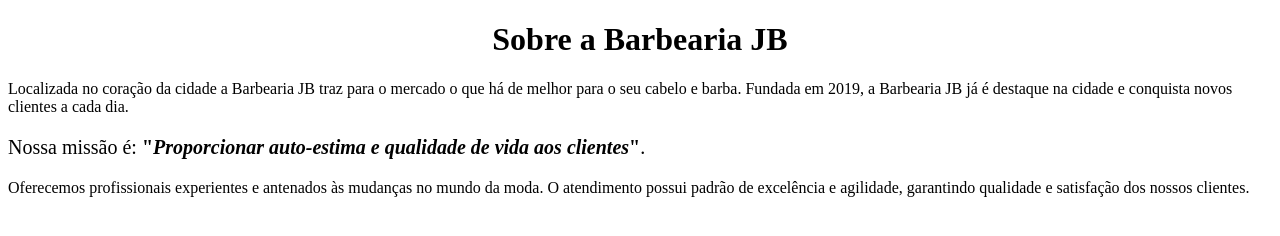
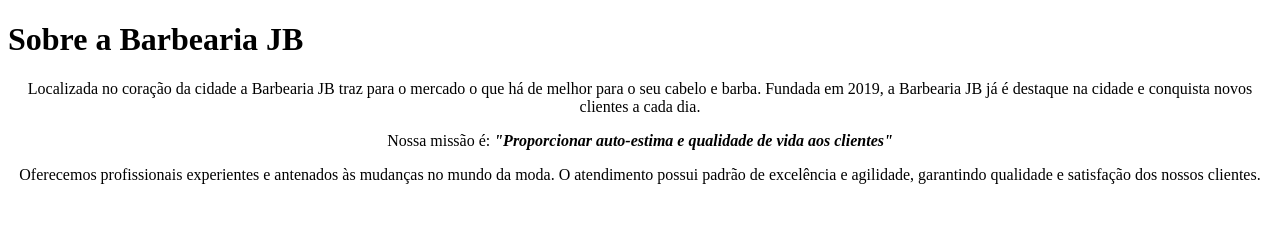
Before and after one commit to cristianjos1307/barbearia-jb-anjos, a plain HTML site: page index.html in a window 1280 px wide. Drawn offline with Linux system fonts and the light colour scheme.

Commit message:
Update index.html

```diff
--- a/index.html
+++ b/index.html
@@ -1,12 +1,31 @@
+<!DOCTYPE html>
+<html lang="pt-br">
 
-<!DOCTYPE html>
-<meta charset="UTF-8">
-<html lang="pt-br">
-<h1 style="text-align:center">Sobre a Barbearia JB</h1>
+	<head>
+		<meta charset="UTF-8">
+		<title> Barbearia JB </title>
 
-<p >Localizada no coração da cidade a Barbearia JB traz para o mercado o que há de melhor para o seu cabelo e barba. Fundada em 2019, a Barbearia JB já é destaque na cidade e conquista novos clientes a cada dia.</p>
+		<link rel="stylesheet" href="style.css>"
 
-<p style="font-size :20px">Nossa missão é: <strong>"<em>Proporcionar auto-estima e qualidade de vida aos clientes</em>"</strong>.</p>
+	</head>
+		<style>
+			P{
+				text-align:center
+			}
+	</style>
 
-<p>Oferecemos profissionais experientes e antenados às mudanças no mundo da moda. O atendimento possui padrão de excelência e agilidade, garantindo qualidade e satisfação dos nossos clientes.</p>
+
+	<body>
+
+
+		<h1> <style="text-align:center">Sobre a Barbearia JB</h1>
+
+		<p>Localizada no coração da cidade a Barbearia JB traz para o mercado o que há de melhor para o seu cabelo e barba. Fundada em 2019, a Barbearia JB já é destaque na cidade e conquista novos clientes a cada dia.</p>
+
+		<p><style="font-size :20px">Nossa missão é: <strong><em>"Proporcionar auto-estima e qualidade de vida aos clientes"</em></strong></p>
+
+		<p>Oferecemos profissionais experientes e antenados às mudanças no mundo da moda. O atendimento possui padrão de excelência e agilidade, garantindo qualidade e satisfação dos nossos clientes.<p>
+	</body>
+
+
 </html>
```
